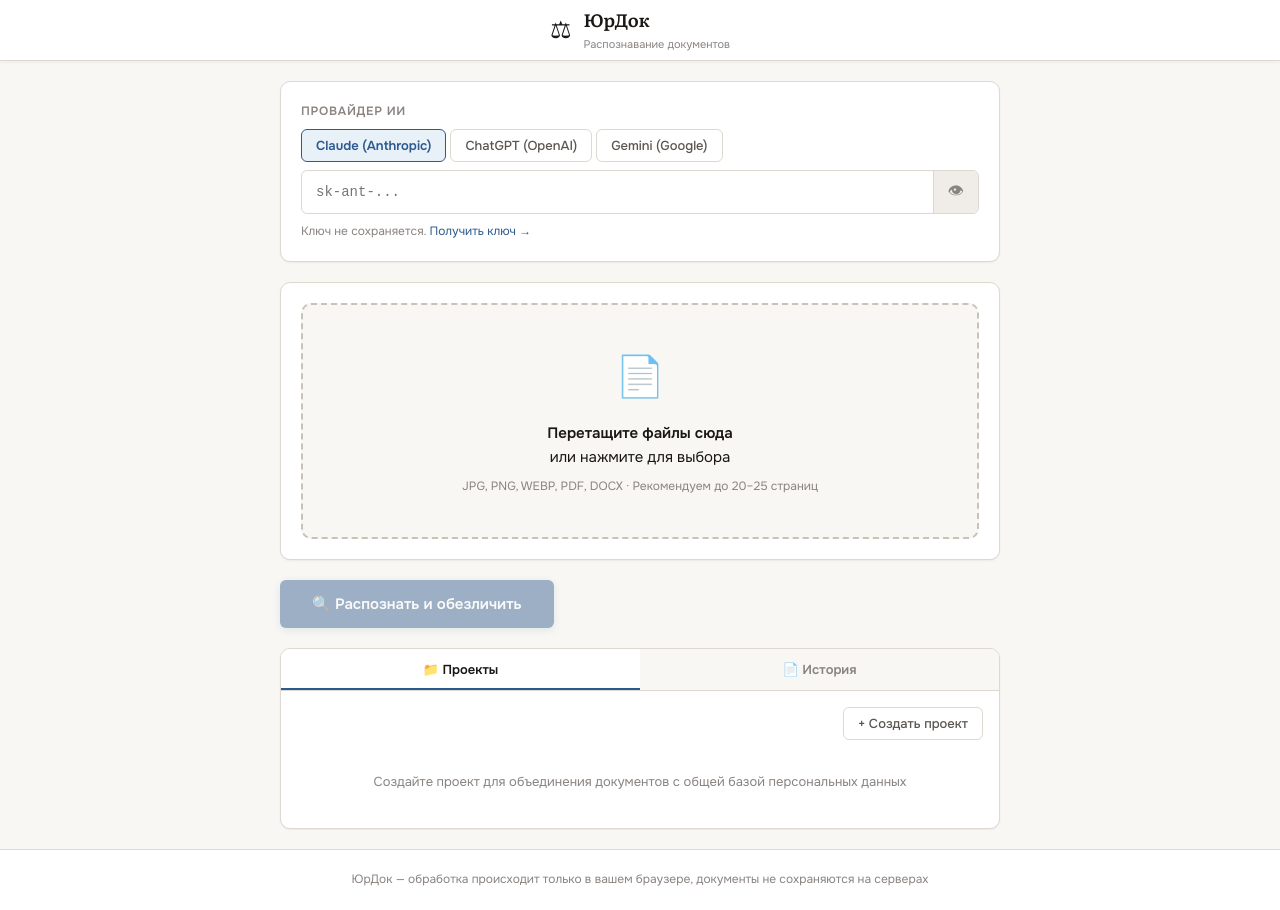
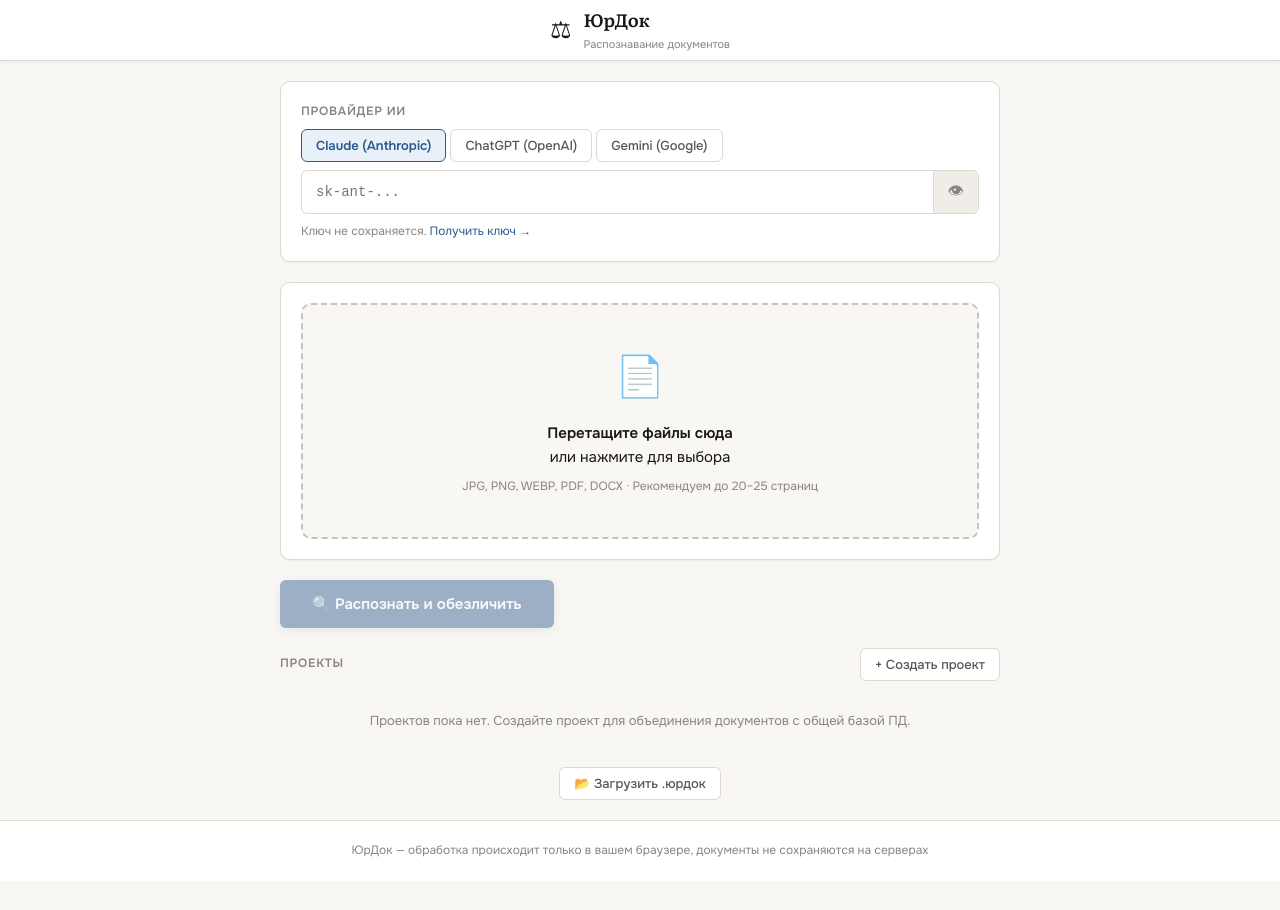
Before and after one commit to example2107/legal-ocr, a React (Create React App) app: page / in a window 1280 px wide. After the commit the page ends 881 px from the top, so only its background shows below. Built offline with nearby package versions, Linux system fonts and the light colour scheme.

Commit message:
Revert "Визуал"
This reverts commit 9e1994cd98a3a6630758e3de5432b15fe7e927e5.

```diff
--- a/src/App.css
+++ b/src/App.css
@@ -159,68 +159,34 @@
 .error-block { background: var(--red-light); border: 1px solid #f0c0bb; border-radius: var(--radius-sm); padding: 12px 16px; font-size: 14px; color: var(--red); }
 
 /* ============================
-   HOME BOTTOM CARD (tabs)
+   HISTORY
    ============================ */
-.home-bottom-card { max-width: 720px; width: 100%; align-self: center; padding: 0; overflow: hidden; }
-.home-tabs { display: flex; border-bottom: 1px solid var(--border); }
-.home-tab { flex: 1; padding: 12px 16px; font-size: 13px; font-weight: 600; color: var(--text3); background: var(--bg); border: none; cursor: pointer; transition: all var(--tr); display: flex; align-items: center; justify-content: center; gap: 6px; }
-.home-tab:hover { background: var(--bg2); color: var(--text2); }
-.home-tab.active { background: var(--surface); color: var(--text); box-shadow: inset 0 -2px 0 var(--accent); }
-.home-tab-count { background: var(--bg3); color: var(--text2); font-size: 11px; padding: 1px 6px; border-radius: 10px; font-weight: 700; }
-.home-tab.active .home-tab-count { background: var(--accent-light); color: var(--accent); }
-.home-tab-content { padding: 16px; }
-.home-tab-actions { display: flex; justify-content: flex-end; margin-bottom: 12px; }
-.home-tab-empty { text-align: center; padding: 20px 16px; font-size: 13px; color: var(--text3); }
-
-/* ============================
-   HISTORY (inside tab)
-   ============================ */
+.history-section { display: flex; flex-direction: column; gap: 14px; }
+.history-header { display: flex; align-items: center; justify-content: space-between; }
 .history-grid { display: grid; grid-template-columns: repeat(auto-fill, minmax(280px, 1fr)); gap: 12px; }
-.history-card { background: var(--bg); border: 1px solid var(--border); border-radius: var(--radius-sm); padding: 12px 14px; display: flex; align-items: flex-start; gap: 10px; cursor: pointer; transition: all var(--tr); position: relative; }
+.history-card { background: var(--surface); border: 1px solid var(--border); border-radius: var(--radius); padding: 14px 16px; display: flex; align-items: flex-start; gap: 12px; cursor: pointer; transition: all var(--tr); position: relative; }
 .history-card:hover { border-color: var(--accent); box-shadow: 0 2px 12px rgba(45,90,142,.1); transform: translateY(-1px); }
-.history-card-icon { font-size: 20px; flex-shrink: 0; margin-top: 2px; }
+.history-card-icon { font-size: 22px; flex-shrink: 0; margin-top: 2px; }
 .history-card-body { flex: 1; min-width: 0; }
-.history-card-title { font-size: 13px; font-weight: 600; overflow: hidden; text-overflow: ellipsis; white-space: nowrap; margin-bottom: 3px; }
-.history-card-meta { font-size: 11px; color: var(--text3); margin-bottom: 6px; }
+.history-card-title { font-size: 14px; font-weight: 600; overflow: hidden; text-overflow: ellipsis; white-space: nowrap; margin-bottom: 4px; }
+.history-card-meta { font-size: 11px; color: var(--text3); margin-bottom: 8px; }
 .history-card-stats { display: flex; flex-wrap: wrap; gap: 4px; }
 .badge { padding: 2px 7px; border-radius: 10px; font-size: 11px; font-weight: 500; }
 .badge-private { background: var(--pd-private-light); color: var(--pd-private); }
 .badge-prof { background: var(--pd-prof-light); color: var(--pd-prof); }
 .badge-anon { background: var(--bg3); color: var(--text3); }
-.history-delete { position: absolute; top: 8px; right: 8px; font-size: 12px; color: var(--text3); padding: 2px 6px; border-radius: 4px; opacity: 0; }
+.history-delete { position: absolute; top: 10px; right: 10px; font-size: 12px; color: var(--text3); padding: 2px 6px; border-radius: 4px; opacity: 0; }
 .history-card:hover .history-delete { opacity: 1; }
 .history-delete:hover { background: var(--red-light); color: var(--red); }
-.history-export { position: absolute; top: 8px; right: 28px; font-size: 12px; color: var(--text3); padding: 2px 6px; border-radius: 4px; opacity: 0; }
+
+/* Export button in history card */
+.history-export { position: absolute; top: 10px; right: 32px; font-size: 12px; color: var(--text3); padding: 2px 6px; border-radius: 4px; opacity: 0; }
 .history-card:hover .history-export { opacity: 1; }
 .history-export:hover { background: var(--accent-light); color: var(--accent); }
 
-/* ============================
-   PROJECTS (inside tab + cards)
-   ============================ */
-.projects-grid { display: grid; grid-template-columns: repeat(auto-fill, minmax(280px, 1fr)); gap: 12px; }
-.project-card { background: var(--bg); border: 1px solid var(--border); border-radius: var(--radius-sm); padding: 12px 14px; display: flex; align-items: flex-start; gap: 10px; cursor: pointer; transition: all var(--tr); position: relative; }
-.project-card:hover { border-color: var(--accent); box-shadow: 0 2px 12px rgba(45,90,142,.1); transform: translateY(-1px); }
-.project-card-icon { font-size: 20px; flex-shrink: 0; margin-top: 2px; }
-.project-card-body { flex: 1; min-width: 0; }
-.project-card-title { font-size: 13px; font-weight: 600; overflow: hidden; text-overflow: ellipsis; white-space: nowrap; margin-bottom: 2px; }
-.project-card-desc { font-size: 12px; color: var(--text2); overflow: hidden; text-overflow: ellipsis; white-space: nowrap; margin-bottom: 3px; }
-.project-card-meta { font-size: 11px; color: var(--text3); }
-.project-delete { position: absolute; top: 8px; right: 8px; font-size: 12px; color: var(--text3); padding: 2px 6px; border-radius: 4px; opacity: 0; }
-.project-card:hover .project-delete { opacity: 1; }
-.project-delete:hover { background: var(--red-light); color: var(--red); }
-
-/* ── Project banner (top of project page) ── */
-.project-banner { max-width: 720px; width: 100%; align-self: center; display: flex; align-items: center; gap: 8px; padding: 10px 16px; background: var(--accent-light); border: 1px solid var(--accent); border-radius: var(--radius); color: var(--accent2); }
-.project-banner-icon { font-size: 18px; }
-.project-banner-label { font-size: 13px; font-weight: 700; text-transform: uppercase; letter-spacing: .04em; }
-
-/* ── Project details card (bottom section inside project) ── */
-.project-details-card { padding: 0; overflow: hidden; }
-.project-details-header { padding: 16px 16px 12px; border-bottom: 1px solid var(--border); }
-.project-details-actions { display: flex; gap: 8px; padding: 12px 16px; border-bottom: 1px solid var(--border); background: var(--bg); }
-.project-docs { padding: 16px; }
-
-/* ── Project title/desc inputs ── */
+/* Import button */
+.btn-import { white-space: nowrap; }
+.import-standalone { max-width: 720px; width: 100%; align-self: center; display: flex; justify-content: center; }
 
 /* ============================
    MODAL
@@ -836,21 +802,38 @@
 /* ============================
    PROJECTS
    ============================ */
-/* ── Project title/desc inputs ── */
+.projects-section { max-width: 720px; width: 100%; align-self: center; display: flex; flex-direction: column; gap: 14px; }
+.projects-header { display: flex; align-items: center; justify-content: space-between; }
+.projects-grid { display: grid; grid-template-columns: repeat(auto-fill, minmax(280px, 1fr)); gap: 12px; }
+.projects-empty { font-size: 13px; color: var(--text3); text-align: center; padding: 16px; }
+
+.project-card { background: var(--surface); border: 1px solid var(--border); border-radius: var(--radius); padding: 14px 16px; display: flex; align-items: flex-start; gap: 12px; cursor: pointer; transition: all var(--tr); position: relative; }
+.project-card:hover { border-color: var(--accent); box-shadow: 0 2px 12px rgba(45,90,142,.1); transform: translateY(-1px); }
+.project-card-icon { font-size: 22px; flex-shrink: 0; margin-top: 2px; }
+.project-card-body { flex: 1; min-width: 0; }
+.project-card-title { font-size: 14px; font-weight: 600; overflow: hidden; text-overflow: ellipsis; white-space: nowrap; margin-bottom: 2px; }
+.project-card-desc { font-size: 12px; color: var(--text2); overflow: hidden; text-overflow: ellipsis; white-space: nowrap; margin-bottom: 4px; }
+.project-card-meta { font-size: 11px; color: var(--text3); }
+.project-delete { position: absolute; top: 10px; right: 10px; font-size: 12px; color: var(--text3); padding: 2px 6px; border-radius: 4px; opacity: 0; }
+.project-card:hover .project-delete { opacity: 1; }
+.project-delete:hover { background: var(--red-light); color: var(--red); }
+
+/* ── Project view (inside) ── */
+.project-view { max-width: 800px; width: 100%; align-self: center; display: flex; flex-direction: column; gap: 20px; }
+.project-view-header { background: var(--surface); border: 1px solid var(--border); border-radius: var(--radius); padding: 20px; box-shadow: var(--shadow-sm); }
 .project-title-input { width: 100%; font-size: 18px; font-weight: 700; font-family: var(--font-doc); border: 1px solid transparent; background: transparent; color: var(--text); padding: 4px 8px; border-radius: var(--radius-sm); outline: none; transition: border-color var(--tr); }
-.project-title-input:hover { border-color: var(--border); }
-.project-title-input:focus { border-color: var(--accent); box-shadow: 0 0 0 3px var(--accent-light); }
-.project-desc-input { width: 100%; font-size: 13px; font-family: var(--font-body); border: 1px solid transparent; background: transparent; color: var(--text2); padding: 4px 8px; border-radius: var(--radius-sm); outline: none; transition: border-color var(--tr); margin-top: 4px; }
-.project-desc-input:hover { border-color: var(--border); }
-.project-desc-input:focus { border-color: var(--accent); box-shadow: 0 0 0 3px var(--accent-light); }
+.project-title-input:hover { border-color: var(--border); background: var(--surface); }
+.project-title-input:focus { border-color: var(--accent); background: var(--surface); box-shadow: 0 0 0 3px var(--accent-light); }
+.project-view-desc { font-size: 13px; color: var(--text2); margin-top: 8px; padding: 0 8px; }
+.project-view-actions { display: flex; gap: 8px; flex-wrap: wrap; }
 
-/* ── Project doc list ── */
+.project-docs { display: flex; flex-direction: column; gap: 10px; }
 .project-docs-list { display: flex; flex-direction: column; gap: 6px; }
-.project-doc-item { background: var(--bg); border: 1px solid var(--border); border-radius: var(--radius-sm); padding: 10px 12px; display: flex; align-items: center; gap: 10px; cursor: pointer; transition: all var(--tr); position: relative; }
+.project-doc-item { background: var(--surface); border: 1px solid var(--border); border-radius: var(--radius-sm); padding: 12px 14px; display: flex; align-items: center; gap: 12px; cursor: pointer; transition: all var(--tr); position: relative; }
 .project-doc-item:hover { border-color: var(--accent); background: var(--accent-light); }
-.project-doc-num { width: 26px; height: 26px; border-radius: 50%; background: var(--bg3); color: var(--text2); font-size: 11px; font-weight: 700; display: flex; align-items: center; justify-content: center; flex-shrink: 0; }
+.project-doc-num { width: 28px; height: 28px; border-radius: 50%; background: var(--bg3); color: var(--text2); font-size: 12px; font-weight: 700; display: flex; align-items: center; justify-content: center; flex-shrink: 0; }
 .project-doc-body { flex: 1; min-width: 0; }
-.project-doc-title { font-size: 13px; font-weight: 600; overflow: hidden; text-overflow: ellipsis; white-space: nowrap; }
+.project-doc-title { font-size: 14px; font-weight: 600; overflow: hidden; text-overflow: ellipsis; white-space: nowrap; }
 .project-doc-meta { font-size: 11px; color: var(--text3); margin-top: 2px; display: flex; align-items: center; }
 .project-doc-remove { font-size: 12px; color: var(--text3); padding: 2px 6px; border-radius: 4px; opacity: 0; flex-shrink: 0; }
 .project-doc-item:hover .project-doc-remove { opacity: 1; }
@@ -858,6 +841,11 @@
 .project-doc-export { font-size: 12px; color: var(--text3); padding: 2px 6px; border-radius: 4px; opacity: 0; flex-shrink: 0; }
 .project-doc-item:hover .project-doc-export { opacity: 1; }
 .project-doc-export:hover { background: var(--accent-light); color: var(--accent); }
+.project-docs-empty { background: var(--surface); border: 1px solid var(--border); border-radius: var(--radius); padding: 32px; text-align: center; font-size: 14px; color: var(--text3); }
+.project-desc-input { width: 100%; font-size: 13px; font-family: var(--font-body); border: 1px solid transparent; background: transparent; color: var(--text2); padding: 4px 8px; border-radius: var(--radius-sm); outline: none; transition: border-color var(--tr); margin-top: 6px; }
+.project-desc-input:hover { border-color: var(--border); background: var(--surface); }
+.project-desc-input:focus { border-color: var(--accent); background: var(--surface); box-shadow: 0 0 0 3px var(--accent-light); }
+.project-extra-actions { max-width: 720px; width: 100%; align-self: center; display: flex; gap: 8px; flex-wrap: wrap; justify-content: center; }
 
 /* ── Modal inputs ── */
 .modal-label { font-size: 12px; font-weight: 600; color: var(--text3); text-transform: uppercase; letter-spacing: .04em; display: block; margin-bottom: 6px; }
--- a/src/App.js
+++ b/src/App.js
@@ -96,7 +96,6 @@
   const [newProjectTitle, setNewProjectTitle] = useState('');
   const [newProjectDesc, setNewProjectDesc] = useState('');
   const [showAddFromHistory, setShowAddFromHistory] = useState(false);
-  const [homeTab, setHomeTab] = useState('projects'); // 'projects' | 'history'
   const [pdIdsInDoc, setPdIdsInDoc] = useState(null); // Set of PD ids present in current doc, or null if not in project
 
   const [files, setFiles] = useState([]);
@@ -1823,20 +1822,10 @@
 
             <input ref={importInputRef} type="file" accept=".юрдок,.yurdok" className="visually-hidden" onChange={handleImport} />
 
-            {/* ── Unified bottom section with tabs ── */}
-            <section className="card home-bottom-card">
-              <div className="home-tabs">
-                <button className={`home-tab${homeTab === 'projects' ? ' active' : ''}`} onClick={() => setHomeTab('projects')}>
-                  📁 Проекты {projects.length > 0 && <span className="home-tab-count">{projects.length}</span>}
-                </button>
-                <button className={`home-tab${homeTab === 'history' ? ' active' : ''}`} onClick={() => setHomeTab('history')}>
-                  📄 История {freeHistory.length > 0 && <span className="home-tab-count">{freeHistory.length}</span>}
-                </button>
-              </div>
-
-              {homeTab === 'projects' && (
-                <div className="home-tab-content">
-                  <div className="home-tab-actions">
+            {/* ── Проекты ── */}
+            <section className="projects-section">
+              <div className="projects-header">
+                <div className="card-label" style={{ margin: 0 }}>Проекты</div>
                 <button className="btn-tool" onClick={() => setShowCreateProject(true)}>+ Создать проект</button>
               </div>
               {projects.length > 0 ? (
@@ -1856,17 +1845,16 @@
                   ))}
                 </div>
               ) : (
-                    <div className="home-tab-empty">Создайте проект для объединения документов с общей базой персональных данных</div>
-                  )}
-                </div>
-              )}
-
-              {homeTab === 'history' && (
-                <div className="home-tab-content">
-                  <div className="home-tab-actions">
+                <div className="projects-empty">Проектов пока нет. Создайте проект для объединения документов с общей базой ПД.</div>
+              )}
+            </section>
+
+            {freeHistory.length > 0 && (
+              <section className="history-section">
+                <div className="history-header">
+                  <div className="card-label" style={{ margin: 0 }}>История документов</div>
                   <button className="btn-tool btn-import" onClick={() => importInputRef.current?.click()}>📂 Загрузить .юрдок</button>
                 </div>
-                  {freeHistory.length > 0 ? (
                 <div className="history-grid">
                   {freeHistory.map(entry => (
                     <div key={entry.id} className="history-card" onClick={() => { setCurrentProjectId(null); loadDoc(entry); }}>
@@ -1891,12 +1879,14 @@
                     </div>
                   ))}
                 </div>
-                  ) : (
-                    <div className="home-tab-empty">Документов пока нет. Распознайте файл или загрузите .юрдок</div>
-                  )}
-                </div>
-              )}
               </section>
+            )}
+
+            {freeHistory.length === 0 && (
+              <div className="import-standalone">
+                <button className="btn-tool btn-import" onClick={() => importInputRef.current?.click()}>📂 Загрузить .юрдок</button>
+              </div>
+            )}
           </>
         )}
 
@@ -1970,13 +1960,25 @@
 
         {/* ════ PROJECT VIEW ════ */}
         {view === VIEW_PROJECT && currentProject && (
-          <>
-            {/* Project banner — visual indicator */}
-            <div className="project-banner">
-              <span className="project-banner-icon">📁</span>
-              <span className="project-banner-label">Проект</span>
-            </div>
-
+          <div className="project-view">
+            <div className="project-view-header">
+              <input
+                className="project-title-input"
+                value={currentProject.title}
+                onChange={e => { saveProject({ ...currentProject, title: e.target.value }); refreshProjects(); }}
+                placeholder="Название проекта"
+                spellCheck={false}
+              />
+              <input
+                className="project-desc-input"
+                value={currentProject.description || ''}
+                onChange={e => { saveProject({ ...currentProject, description: e.target.value }); refreshProjects(); }}
+                placeholder="Описание проекта (необязательно)"
+                spellCheck={false}
+              />
+            </div>
+
+            {/* API key + provider inside project */}
             <section className="card api-card">
               <div className="provider-select-wrap">
                 <label className="provider-label">Провайдер ИИ</label>
@@ -2013,6 +2015,7 @@
               </div>
             </section>
 
+            {/* Upload zone — PDF only */}
             <section className="card upload-card">
               <div
                 className={`dropzone ${isDragging ? 'dragging' : ''}`}
@@ -2040,7 +2043,7 @@
               )}
             </section>
 
-            {error && <div className="error-block">⚠️ {error}</div>}
+            {error && <div className="error-block" style={{ maxWidth: 800, alignSelf: 'center', width: '100%' }}>⚠️ {error}</div>}
 
             <div className="home-btn-wrap">
               <button
@@ -2054,26 +2057,7 @@
               </button>
             </div>
 
-            {/* Project details card — name, description, extra actions, documents */}
-            <section className="card home-bottom-card project-details-card">
-              <div className="project-details-header">
-                <input
-                  className="project-title-input"
-                  value={currentProject.title}
-                  onChange={e => { saveProject({ ...currentProject, title: e.target.value }); refreshProjects(); }}
-                  placeholder="Название проекта"
-                  spellCheck={false}
-                />
-                <input
-                  className="project-desc-input"
-                  value={currentProject.description || ''}
-                  onChange={e => { saveProject({ ...currentProject, description: e.target.value }); refreshProjects(); }}
-                  placeholder="Описание проекта (необязательно)"
-                  spellCheck={false}
-                />
-              </div>
-
-              <div className="project-details-actions">
+            <div className="project-extra-actions">
               {freeHistory.length > 0 && (
                 <button className="btn-tool" onClick={() => setShowAddFromHistory(true)}>📋 Перенести из истории</button>
               )}
@@ -2081,7 +2065,7 @@
               <input ref={projectImportRef} type="file" accept=".юрдок,.yurdok" className="visually-hidden" onChange={handleProjectImport} />
             </div>
 
-              {getProjectDocs().length > 0 ? (
+            {getProjectDocs().length > 0 && (
               <div className="project-docs">
                 <div className="card-label">Документы проекта ({getProjectDocs().length})</div>
                 <div className="project-docs-list">
@@ -2109,11 +2093,8 @@
                   ))}
                 </div>
               </div>
-              ) : (
-                <div className="home-tab-empty">Загрузите PDF для распознавания, перенесите документ из истории или загрузите .юрдок</div>
-              )}
-            </section>
-          </>
+            )}
+          </div>
         )}
 
         {/* ════ PROCESSING ════ */}
```
Lines whose indentation alone changed are shown as unchanged.
